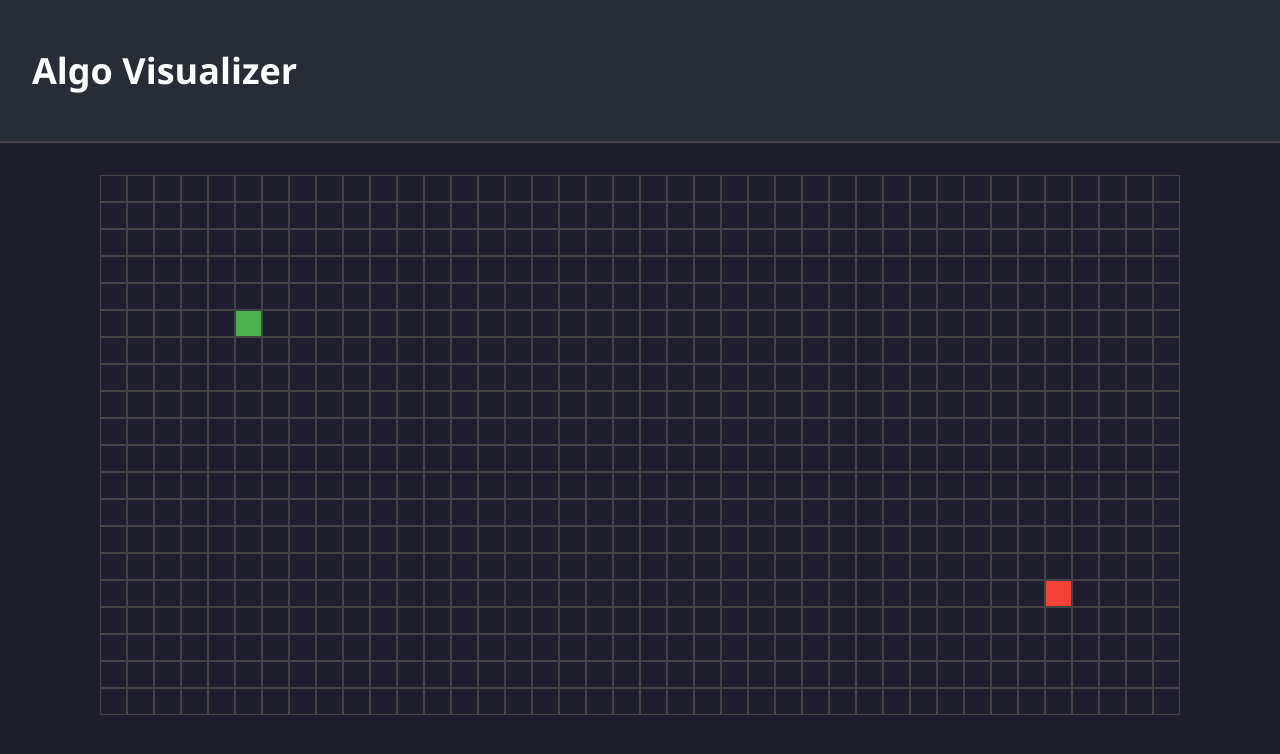
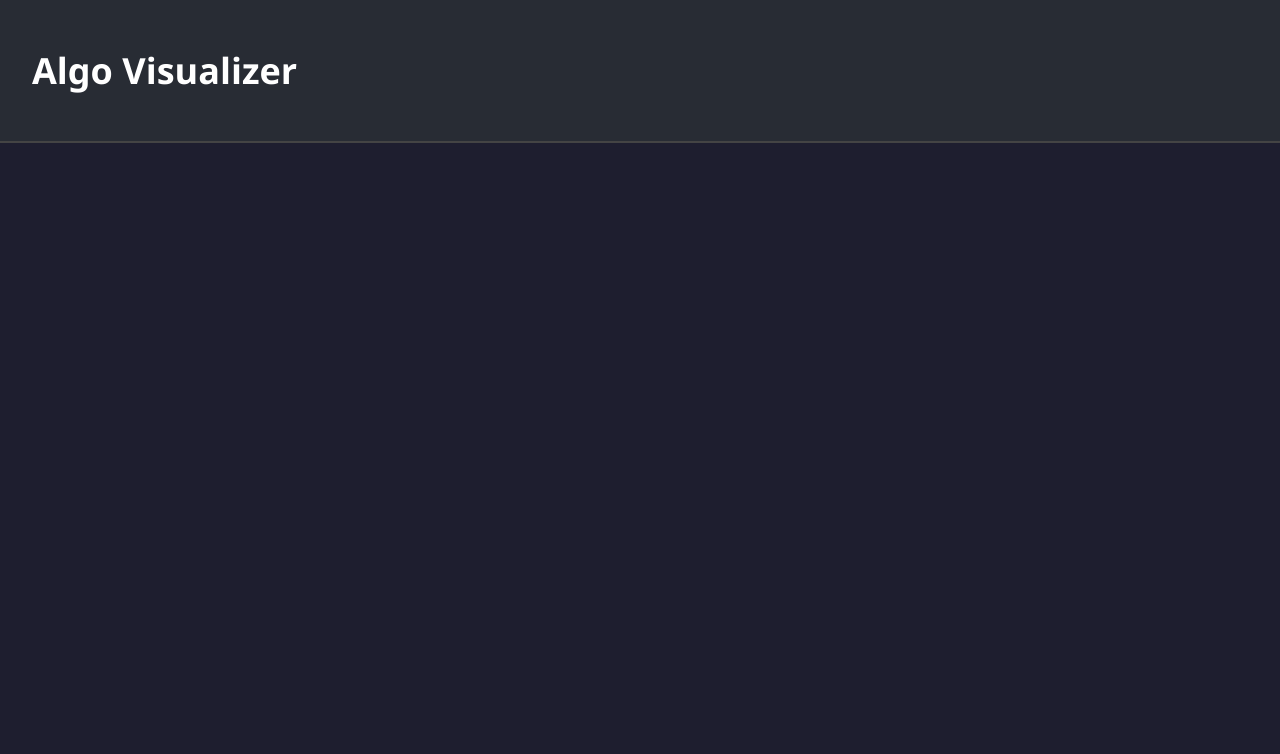
Before and after one commit to cb-04/Algo-visualizer, a React (Create React App) app: page /graph in a window 1280 px wide. Shown: the top 754 px of the page. Built offline with nearby package versions, Linux system fonts and the light colour scheme.

Commit message:
Enabled Nodes & Edges in GraphVisualizer

```diff
--- a/package.json
+++ b/package.json
@@ -9,6 +9,7 @@
     "@testing-library/user-event": "^13.5.0",
     "react": "^19.1.0",
     "react-dom": "^19.1.0",
+    "react-draggable": "^4.4.6",
     "react-router-dom": "^7.6.2",
     "react-scripts": "5.0.1",
     "web-vitals": "^2.1.4"
--- a/src/components/GraphVisualizer.jsx
+++ b/src/components/GraphVisualizer.jsx
@@ -1,60 +1,79 @@
-import React, { useState, useEffect } from 'react';
+import React, { useState } from 'react';
 import '../styles/GraphVisualizer.css';
 
-const NUM_ROWS = 20;
-const NUM_COLS = 40;
-const START_NODE_ROW = 5;
-const START_NODE_COL = 5;
-const END_NODE_ROW = 15;
-const END_NODE_COL = 35;
+let nodeIdCounter = 1;
 
-const GraphVisualizer = () => {
-  const [grid, setGrid] = useState([]);
+export default function GraphVisualizer() {
+  const [nodes, setNodes] = useState([]);
+  const [edges, setEdges] = useState([]);
+  const [selectedNode, setSelectedNode] = useState(null);
 
-  useEffect(() => {
-    const initialGrid = createGrid();
-    setGrid(initialGrid);
-  }, []);
+  const handleCanvasClick = (e) => {
+    const rect = e.target.getBoundingClientRect();
+    const x = e.clientX - rect.left;
+    const y = e.clientY - rect.top;
 
-  const createGrid = () => {
-    const newGrid = [];
-    for (let row = 0; row < NUM_ROWS; row++) {
-      const currentRow = [];
-      for (let col = 0; col < NUM_COLS; col++) {
-        currentRow.push(createNode(row, col));
-      }
-      newGrid.push(currentRow);
-    }
-    return newGrid;
+    const newNode = {
+      id: nodeIdCounter++,
+      x,
+      y
+    };
+
+    setNodes([...nodes, newNode]);
   };
 
-  const createNode = (row, col) => {
-    return {
-      row,
-      col,
-      isStart: row === START_NODE_ROW && col === START_NODE_COL,
-      isEnd: row === END_NODE_ROW && col === END_NODE_COL,
-      isWall: false,
-    };
+  const handleNodeClick = (nodeId) => {
+    if (selectedNode === null) {
+      setSelectedNode(nodeId);
+    } else {
+      if (selectedNode !== nodeId) {
+        setEdges([...edges, { from: selectedNode, to: nodeId }]);
+      }
+      setSelectedNode(null);
+    }
   };
 
   return (
-    <div className="grid">
-      {grid.map((row, rowIdx) => (
-        <div key={rowIdx} className="grid-row">
-          {row.map((node, nodeIdx) => {
-            const { isStart, isEnd, isWall } = node;
-            let className = 'node';
-            if (isStart) className += ' start';
-            else if (isEnd) className += ' end';
-            else if (isWall) className += ' wall';
+    <div className="graph-canvas" onClick={handleCanvasClick}>
+      {/* Edges */}
+      {edges.map((edge, index) => {
+        const from = nodes.find(n => n.id === edge.from);
+        const to = nodes.find(n => n.id === edge.to);
+        if (!from || !to) return null;
 
-            return <div key={nodeIdx} className={className}></div>;
-          })}
+        const x1 = from.x + 15, y1 = from.y + 15;
+        const x2 = to.x + 15, y2 = to.y + 15;
+        const length = Math.hypot(x2 - x1, y2 - y1);
+        const angle = Math.atan2(y2 - y1, x2 - x1) * 180 / Math.PI;
+
+        return (
+          <div
+            key={index}
+            className="edge"
+            style={{
+              left: `${x1}px`,
+              top: `${y1}px`,
+              width: `${length}px`,
+              transform: `rotate(${angle}deg)`
+            }}
+          />
+        );
+      })}
+
+      {/* Nodes */}
+      {nodes.map((node) => (
+        <div
+          key={node.id}
+          className={`node ${selectedNode === node.id ? 'selected' : ''}`}
+          style={{ left: node.x, top: node.y }}
+          onClick={(e) => {
+            e.stopPropagation(); // prevent canvas click
+            handleNodeClick(node.id);
+          }}
+        >
+          {node.id}
         </div>
       ))}
     </div>
   );
-};
-
-export default GraphVisualizer;
+}
--- a/src/styles/GraphVisualizer.css
+++ b/src/styles/GraphVisualizer.css
@@ -1,30 +1,35 @@
-.grid {
-  display: flex;
-  flex-direction: column;
-  align-items: center;
-  margin-top: 2rem;
-}
-
-.grid-row {
-  display: flex;
+.graph-canvas {
+  position: relative;
+  width: 100%;
+  height: 90vh;
+  background-color: #1e1e2f;
+  overflow: hidden;
 }
 
 .node {
-  width: 25px;
-  height: 25px;
-  border: 1px solid #444;
-  background-color: #1e1e2f;
-  transition: background-color 0.2s ease;
+  position: absolute;
+  width: 30px;
+  height: 30px;
+  border-radius: 50%;
+  background-color: #3498db;
+  color: white;
+  font-size: 14px;
+  text-align: center;
+  line-height: 30px;
+  cursor: pointer;
+  border: 2px solid white;
+  user-select: none;
+  z-index: 2;
 }
 
-.node.start {
-  background-color: #4caf50; /* green */
+.node.selected {
+  background-color: #e67e22;
 }
 
-.node.end {
-  background-color: #f44336; /* red */
+.edge {
+  position: absolute;
+  height: 2px;
+  background-color: #aaa;
+  transform-origin: 0 0;
+  z-index: 1;
 }
-
-.node.wall {
-  background-color: #212121;
-}
```
Also changed, not shown: 1 other file (tests, documents, lock files or other folders).
